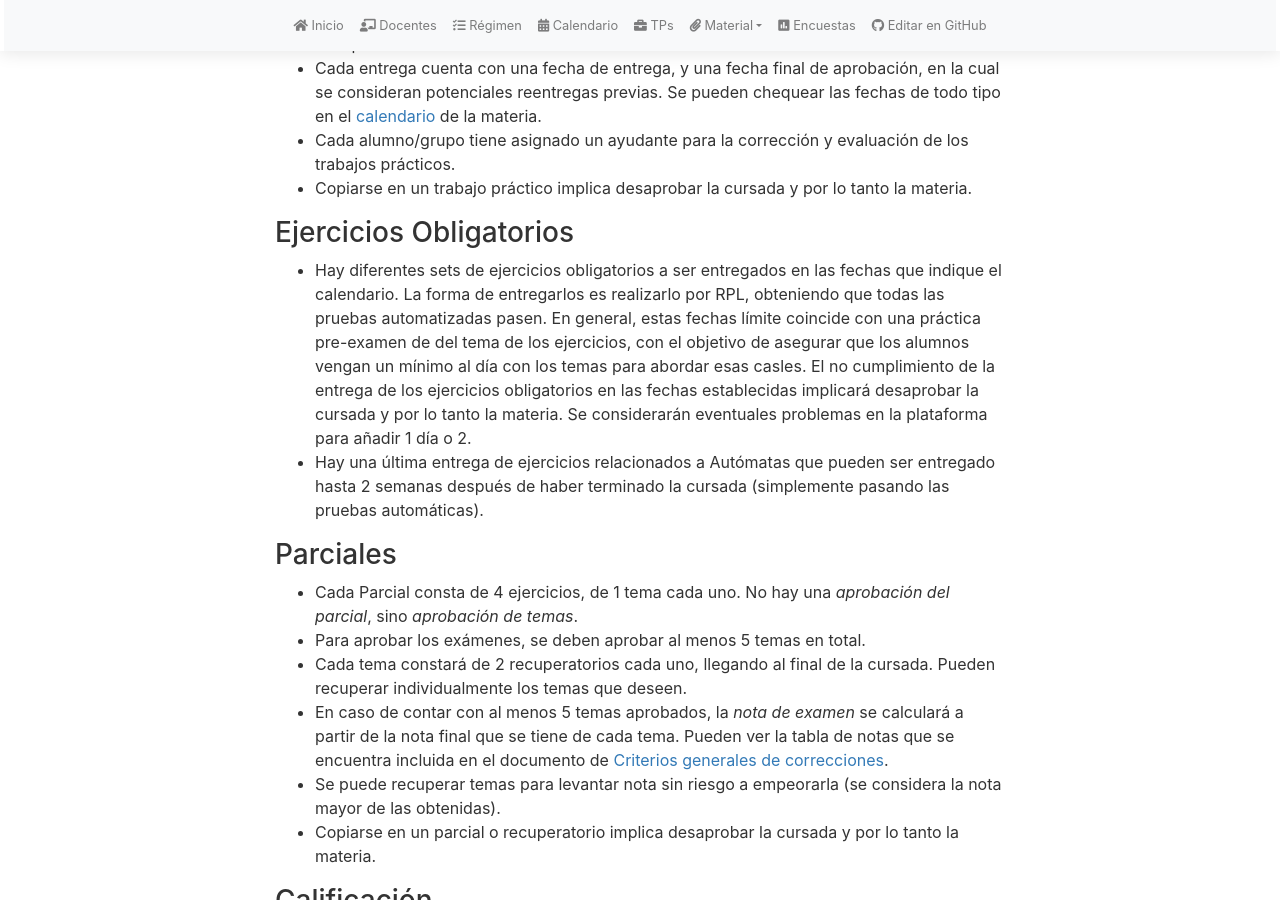
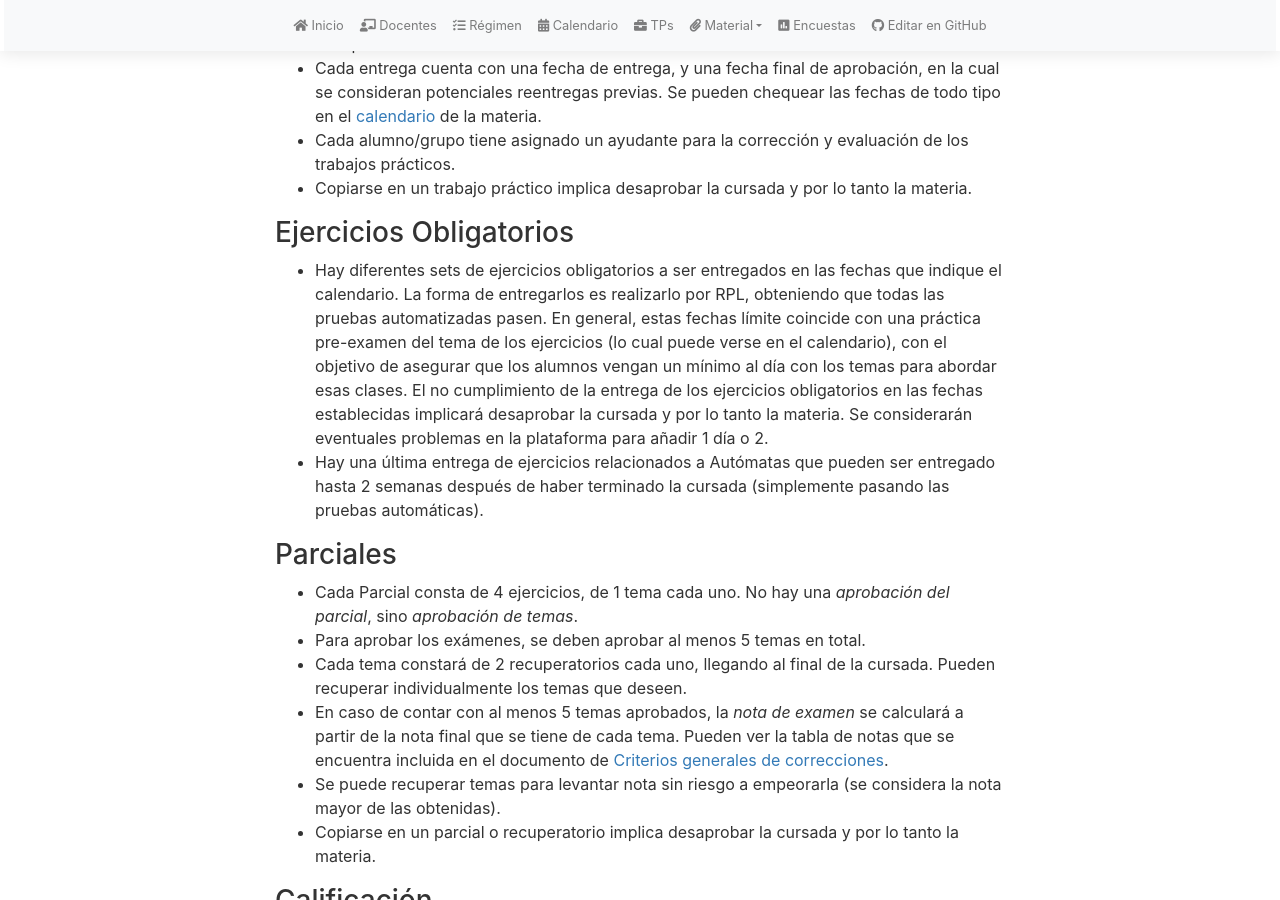
Before and after one commit to algoritmos-rw/tda_bg, a Jekyll site: the page built from regimen.md, in a window 1280 px wide and 900 px high, scrolled down 406 px. Built offline with Jekyll 4.4.1, drawn with Linux system fonts in a browser that asks for light colours; nearby versions of some CDN libraries; our own code applies the rules of GitHub Pages for plain Markdown files.

Commit message:
Update regimen.md

```diff
--- a/regimen.md
+++ b/regimen.md
@@ -16,7 +16,7 @@ Régimen de cursada
 
 ### Ejercicios Obligatorios
 
-* Hay diferentes sets de ejercicios obligatorios a ser entregados en las fechas que indique el calendario. La forma de entregarlos es realizarlo por RPL, obteniendo que todas las pruebas automatizadas pasen. En general, estas fechas límite coincide con una práctica pre-examen de del tema de los ejercicios, con el objetivo de asegurar que los alumnos vengan un mínimo al día con los temas para abordar esas casles. El no cumplimiento de la entrega de los ejercicios obligatorios en las fechas establecidas implicará desaprobar la cursada y por lo tanto la materia. Se considerarán eventuales problemas en la plataforma para añadir 1 día o 2.
+* Hay diferentes sets de ejercicios obligatorios a ser entregados en las fechas que indique el calendario. La forma de entregarlos es realizarlo por RPL, obteniendo que todas las pruebas automatizadas pasen. En general, estas fechas límite coincide con una práctica pre-examen del tema de los ejercicios (lo cual puede verse en el calendario), con el objetivo de asegurar que los alumnos vengan un mínimo al día con los temas para abordar esas clases. El no cumplimiento de la entrega de los ejercicios obligatorios en las fechas establecidas implicará desaprobar la cursada y por lo tanto la materia. Se considerarán eventuales problemas en la plataforma para añadir 1 día o 2.
 * Hay una última entrega de ejercicios relacionados a Autómatas que pueden ser entregado hasta 2 semanas después de haber terminado la cursada (simplemente pasando las pruebas automáticas).
 
 ### Parciales
```
